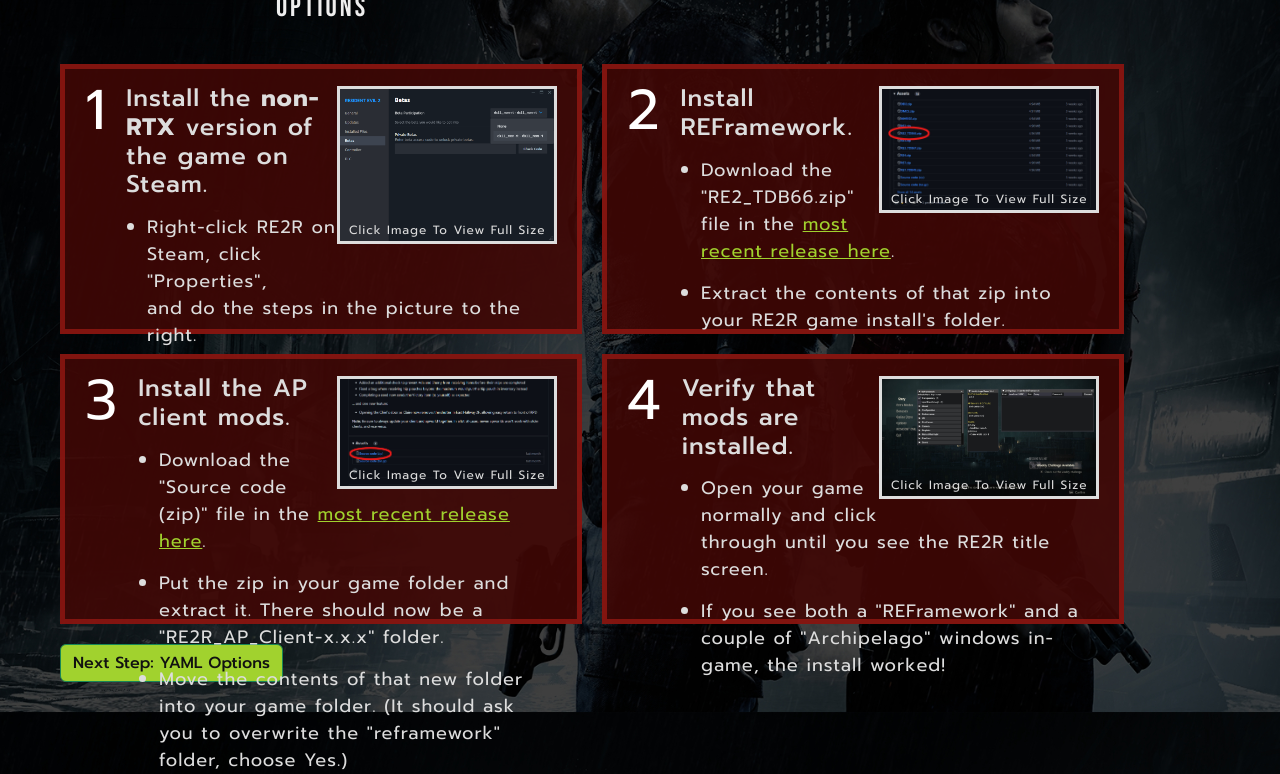
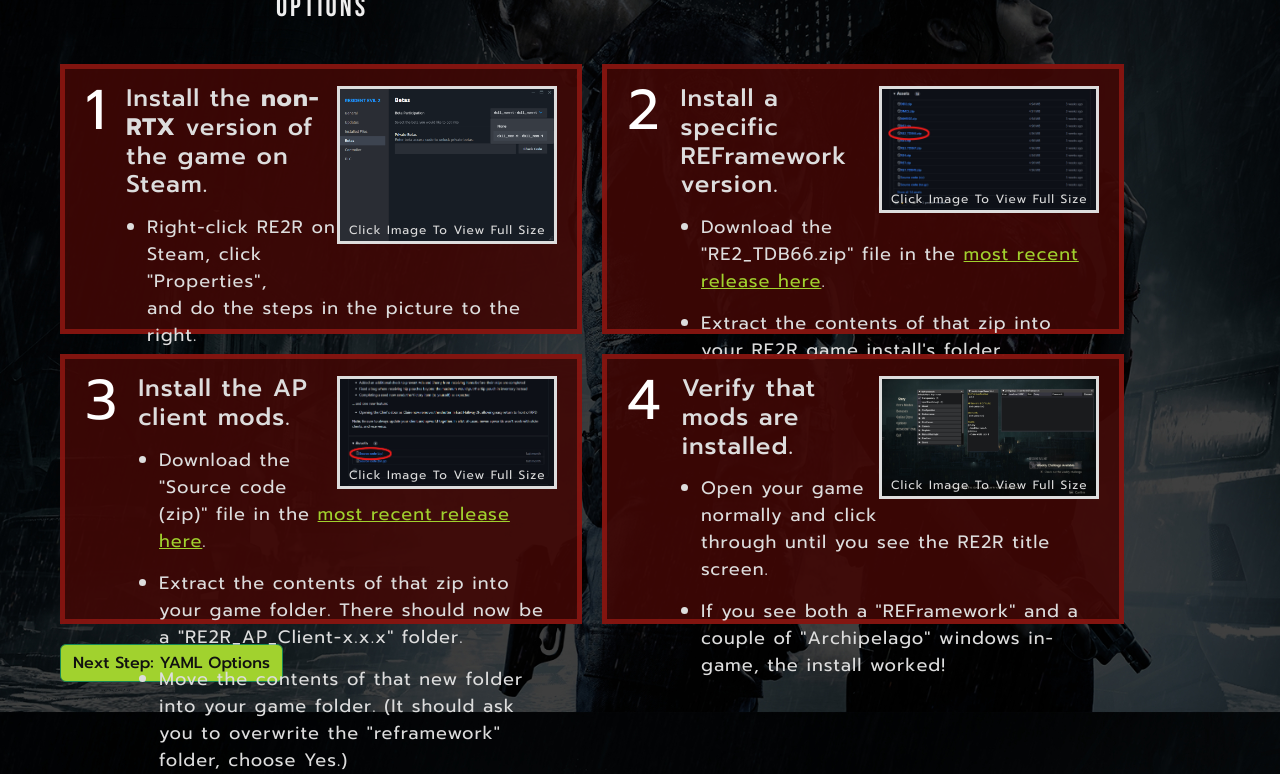
Before and after one commit to FuzzyGamesOn/RE2R_AP_SetupGuide, a plain HTML site: page index.html in a window 1280 px wide. Shown: the part 194-968 px from the top of the page. Drawn offline with nearby package versions, Linux system fonts and the light colour scheme.

Commit message:
indicate that a specific REF version is needed, try to un-dumb the 2nd bullet in step 3

```diff
--- a/index.html
+++ b/index.html
@@ -63,7 +63,7 @@
                         <div class="images">
                             <img src="images/clientmods/reframework-non-rtx.jpg" />
                         </div>
-                        <h4>Install REFramework.</h4>
+                        <h4>Install a specific REFramework version.</h4>
                         <ul>
                             <li>Download the "RE2_TDB66.zip" file in the <a href="https://github.com/praydog/REFramework/releases" target="_blank">most recent release here</a>.</li>
                             <li>Extract the contents of that zip into your RE2R game install's folder.</li>
@@ -78,7 +78,7 @@
                         <h4>Install the AP client mods.</h4>
                         <ul>
                             <li>Download the "Source code (zip)" file in the <a href="https://github.com/FuzzyGamesOn/RE2R_AP_Client/releases" target="_blank">most recent release here</a>.</li>
-                            <li>Put the zip in your game folder and extract it. There should now be a "RE2R_AP_Client-x.x.x" folder.</li>
+                            <li>Extract the contents of that zip into your game folder. There should now be a "RE2R_AP_Client-x.x.x" folder.</li>
                             <li>Move the contents of that new folder into your game folder. (It should ask you to overwrite the "reframework" folder, choose Yes.)</li>
                         </ul>
                     </div>
```
